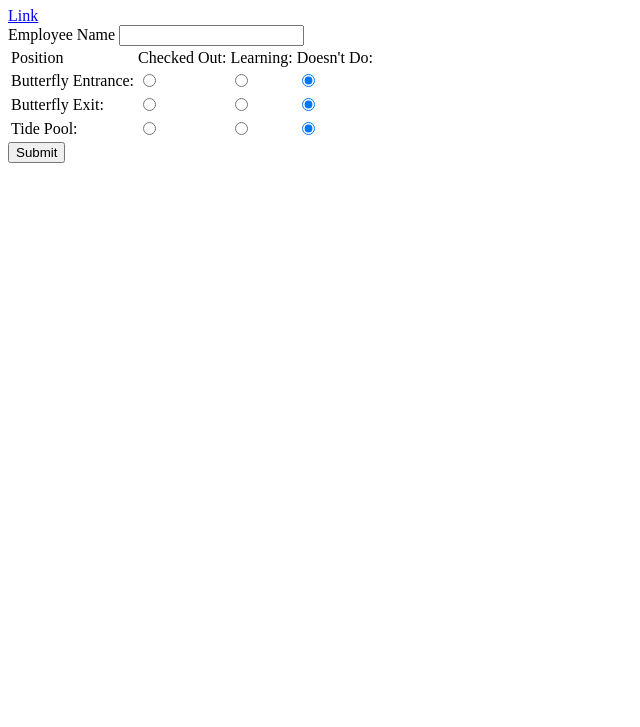
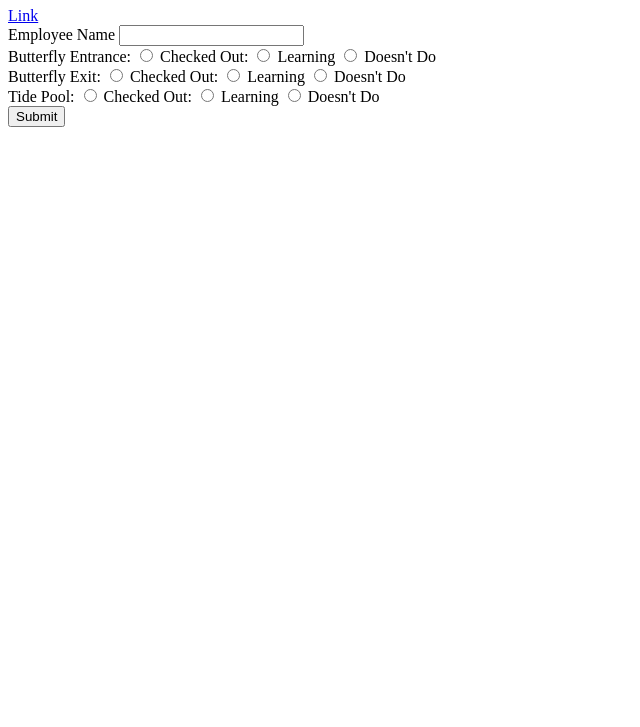
Before and after one commit to ShnowMan/Schedunator, a website: page public/app.html in a window 1280 px wide. Shown: the part 73-800 px from the top of the page, without its empty margins (0-640 px from the left). Drawn offline with nearby package versions, Linux system fonts and the light colour scheme.

Commit message:
got new employee function reciving data from form

```diff
--- a/public/app.html
+++ b/public/app.html
@@ -15,32 +15,41 @@
         <label for="name"> Employee Name </label>
         <input type="text" name="name" required>
 
-        <table>
-          <tr>
-            <td>Position</td>
-            <td>Checked Out:</td>
-            <td>Learning:</td>
-            <td>Doesn't Do:</td>
-          </tr>
-          <tr>
-            <td><label for="BflyEnt">Butterfly Entrance:</label></td>
-            <td><input type="radio" name="BflyEnt" value="Checked Out"></td>
-            <td><input type="radio" name="BflyEnt" value="Learning"></td>
-            <td><input type="radio" name="BflyEnt" value="Doesn't Do" checked></td>
-          </tr>
-          <tr>
-            <td><label for="BflyExt">Butterfly Exit:</label></td>
-            <td><input type="radio" name="BflyExt" value="Checked Out"></td>
-            <td><input type="radio" name="BflyExt" value="Learning"></td>
-            <td><input type="radio" name="BflyExt" value="Doesn't Do" checked></td>
-          </tr>
-          <tr>
-            <td><label for="TidePool">Tide Pool:</label></td>
-            <td><input type="radio" name="TidePool" value="Checked Out"></td>
-            <td><input type="radio" name="TidePool" value="Learning"></td>
-            <td><input type="radio" name="TidePool" value="Doesn't Do" checked></td>
-          </tr>
-        </table>
+        <div id="bflyent-container">
+              <label for= "bflyEnt"class="label-body">Butterfly Entrance:
+                <input class="position" type="radio" name="BflyEnt" value="checkedOut" required>
+                <span class="label-body">Checked Out:</span>
+
+                <input class="position" type="radio" name="BflyEnt" value="learning">
+                <span class="label-body">Learning</span>
+
+                <input class="position" type="radio" name="BflyEnt" value="doesntDo">
+                <span class="label-body">Doesn't Do</span>
+        </div>
+
+        <div id="bflyext-container">
+              <label class="label-body">Butterfly Exit:
+                <input class="position" type="radio" name="BflyExt" value="checkedOut" required>
+                <span class="label-body">Checked Out:</span>
+
+                <input class="position" type="radio" name="BflyExt" value="learning">
+                <span class="label-body">Learning</span>
+
+                <input class="position" type="radio" name="BflyExt" value="doesntDo">
+                <span class="label-body">Doesn't Do</span>
+        </div>
+
+        <div id="tidepool-container">
+              <label class="label-body">Tide Pool:
+                <input class="position" type="radio" name="tidePool" value="checkedOut" required>
+                <span class="label-body">Checked Out:</span>
+
+                <input class="position" type="radio" name="tidePool" value="learning">
+                <span class="label-body">Learning</span>
+
+                <input class="position" type="radio" name="tidePool" value="doesntDo">
+                <span class="label-body">Doesn't Do</span>
+        </div>
         <input type="submit">
       </form>
 
--- a/public/model/staff.js
+++ b/public/model/staff.js
@@ -1,20 +1,36 @@
 (function(ctx){
   const Staff = {};
+
   Staff.allEmployees = [];
+
+  Staff.e = null;
 
   const employee = function(args){
     this.name = args[0];
     this.ent = args[1];
     this.ext = args[2];
     this.tp = args[3];
-  }
+    Staff.allEmployees.push(this);
+  };
 
   Staff.addEmployees = function(event){
     event.preventDefault();
-    console.log(event);
-  }
+    Staff.e = event;
+    const args = [
+      Staff.e.currentTarget.name.value,
+      $('input[name="BflyEnt"]:checked').val(),
+      $('input[name="BflyExt"]:checked').val(),
+      $('input[name="tidePool"]:checked').val()
+    ];
+
+    Employee = new employee(args);
+    console.log(Staff.allEmployees);
+  };
 
   $('#WarCard').on("submit",Staff.addEmployees)
-
   ctx.Staff = Staff;
 })(window)
+
+
+// $('input[name="BflyEnt"]:checked').val()
+// Staff.e.currentTarget.name.value
```
